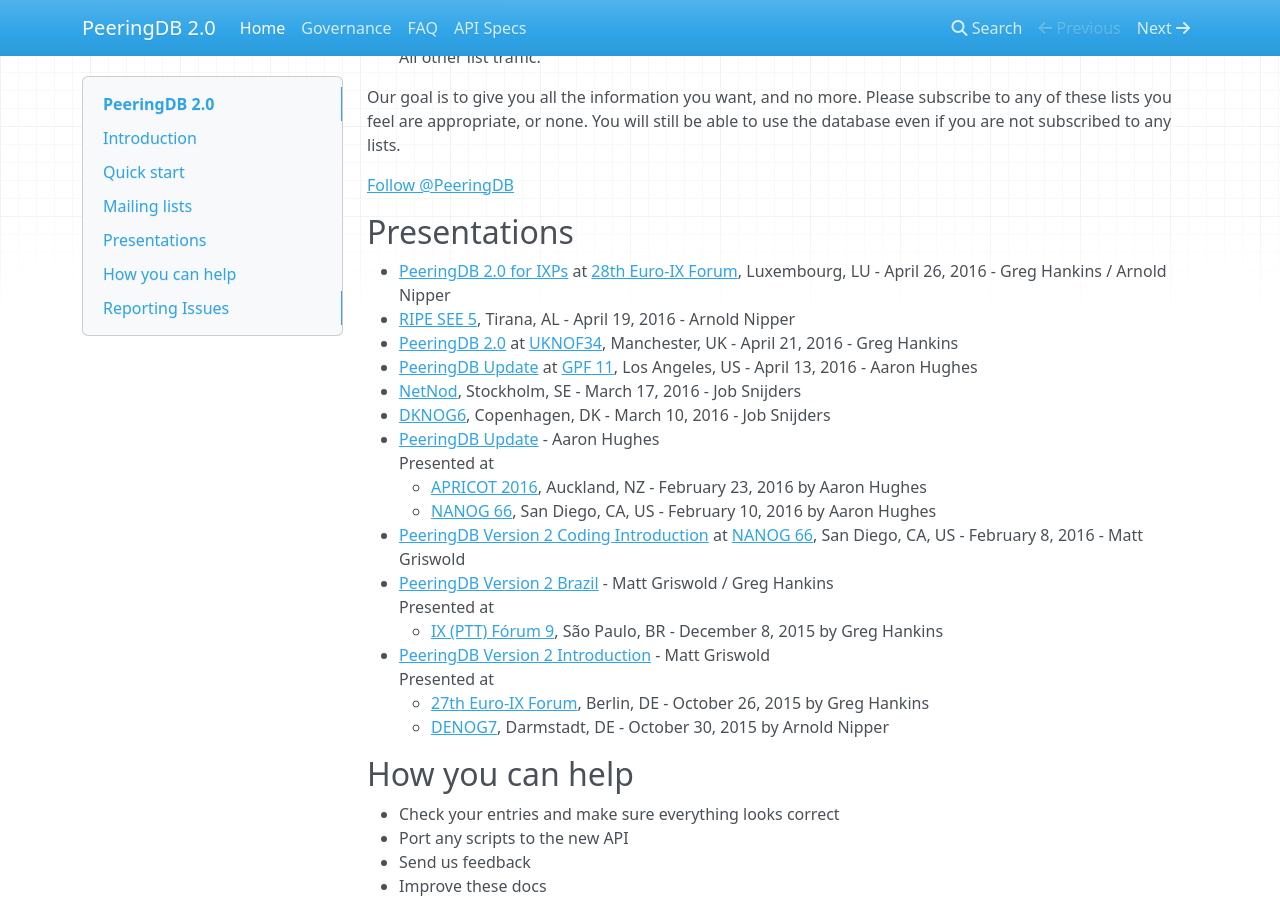
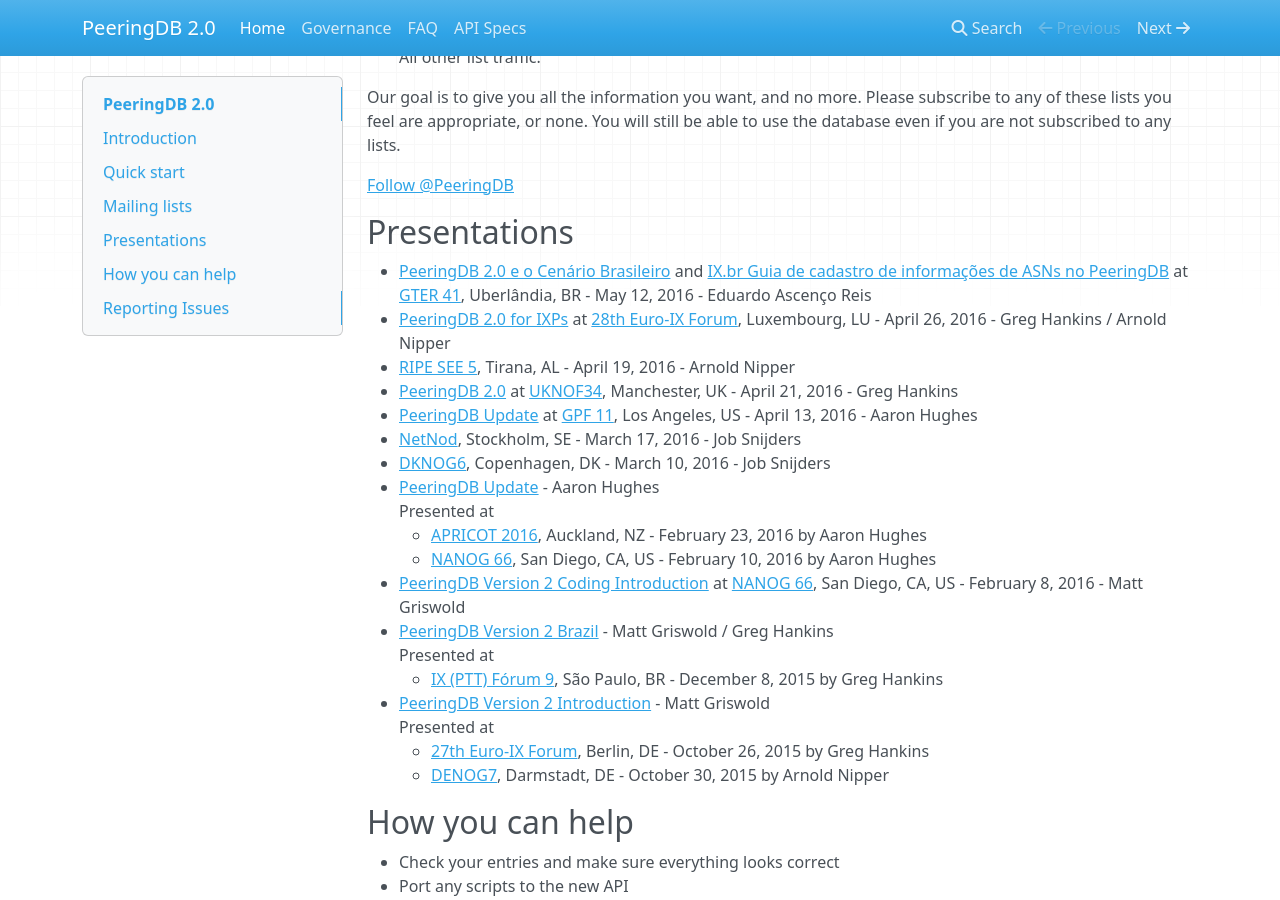
Before and after one commit to peeringdb/docs, an MkDocs documentation site: the page built from docs/index.md, in a window 1280 px wide and 900 px high, scrolled down 1504 px. Built offline with MkDocs 1.6.1, drawn with Linux system fonts in a browser that asks for light colours; nearby versions of some CDN libraries; comment, search, counter and statistics services are not loaded; old or Windows-style settings are respelled for this version of MkDocs.

Commit message:
Add Brazil presentations by Eduardo.

```diff
--- a/docs/index.md
+++ b/docs/index.md
@@ -78,6 +78,7 @@
 
 ## Presentations
 
+- [PeeringDB 2.0 e o Cenário Brasileiro](presentation/2016-05-12_PeeringDB-2.0_GTER_41.pdf) and [IX.br Guia de cadastro de informações de ASNs no PeeringDB](presentation/2016-05-12_IX.br_PeeringDB_Guide.pdf) at [GTER 41](http://gtergts.nic.br/), Uberlândia, BR - May 12, 2016 - Eduardo Ascenço Reis
 - [PeeringDB 2.0 for IXPs](presentation/2016-04-26_PeeringDB_28th_Euro-IX_Forum.pdf) at [28th Euro-IX Forum](https://www.euro-ix.net/), Luxembourg, LU - April 26, 2016 - Greg Hankins / Arnold Nipper
 - [RIPE SEE 5](https://www.ripe.net/participate/meetings/regional-meetings/see-5), Tirana, AL - April 19, 2016 - Arnold Nipper
 - [PeeringDB 2.0](presentation/2016-04-21_PeeringDB_UKNOF34.pdf) at [UKNOF34](https://indico.uknof.org.uk/conferenceDisplay.py?confId=36), Manchester, UK - April 21, 2016 - Greg Hankins
```
Also changed, not shown: 2 other files.
